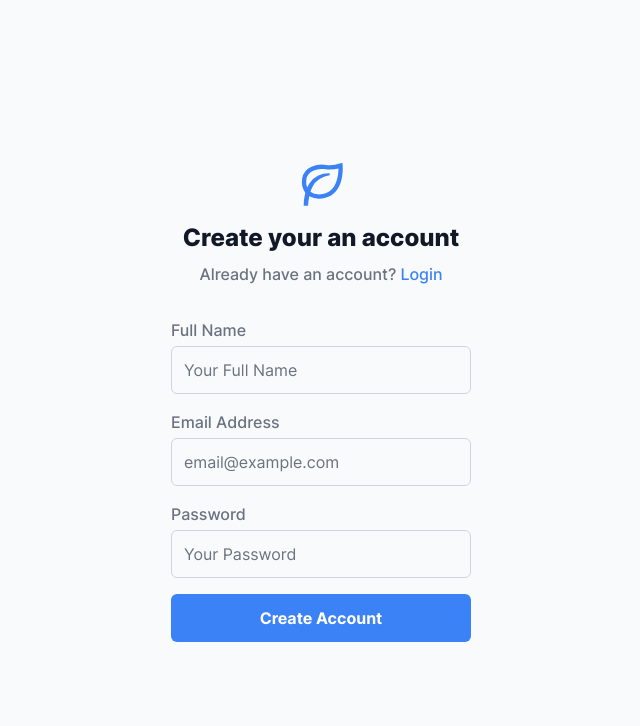
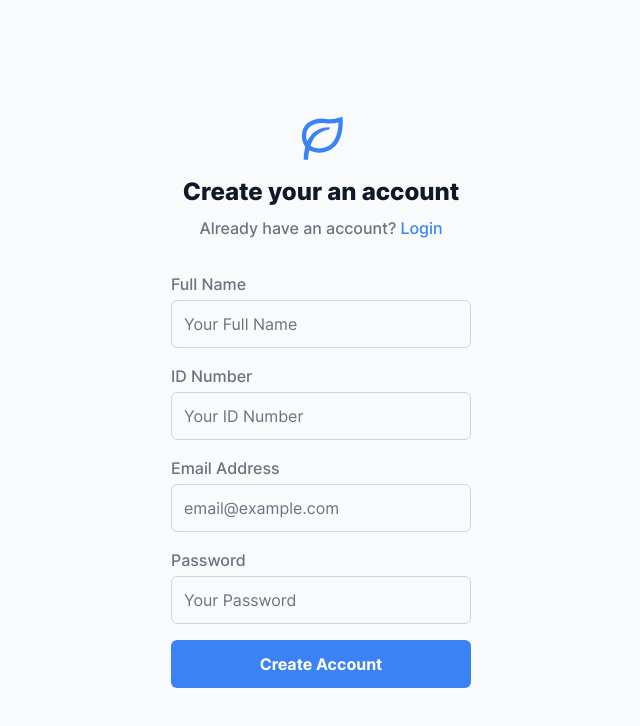
Before and after one commit to fajarfadillahh/siakad-dashboard-project, a React (Vite) app: page /register in a window 1280 px wide. Shown: the top 726 px of the page, without its empty margins (319-959 px from the left). Built offline with nearby package versions, Linux system fonts and the light colour scheme.

Commit message:
modified: login & register page

```diff
--- a/src/pages/Login.jsx
+++ b/src/pages/Login.jsx
@@ -1,8 +1,16 @@
 import React from "react";
 import { BiLeaf } from "react-icons/bi";
-import { Link } from "react-router-dom";
+import { Link, useNavigate } from "react-router-dom";
 
 export default function Login() {
+  const navigate = useNavigate();
+
+  // handle navigate to "/" page or "dashboard" page
+  const handleNavigate = (e) => {
+    e.preventDefault();
+    navigate("/");
+  };
+
   return (
     <main className="flex h-screen w-full items-center justify-center">
       <div className="grid justify-center gap-8">
@@ -39,7 +47,7 @@ export default function Login() {
           </label>
 
           <Link
-            to="/"
+            to="#"
             className="justify-self-end text-[14px] font-medium text-blue-500 hover:underline"
           >
             Forgot Password?
@@ -48,7 +56,7 @@ export default function Login() {
           <button
             type="submit"
             className="flex h-[48px] items-center justify-center rounded-md bg-blue-500 font-bold text-white hover:bg-blue-600"
-            onClick={(e) => e.preventDefault()}
+            onClick={handleNavigate}
           >
             Login
           </button>
--- a/src/pages/Register.jsx
+++ b/src/pages/Register.jsx
@@ -1,8 +1,16 @@
 import React from "react";
 import { BiLeaf } from "react-icons/bi";
-import { Link } from "react-router-dom";
+import { Link, useNavigate } from "react-router-dom";
 
 export default function Register() {
+  const navigate = useNavigate();
+
+  // handle navigate to "/" page or "dashboard" page
+  const handleNavigate = (e) => {
+    e.preventDefault();
+    navigate("/");
+  };
+
   return (
     <main className="flex h-screen w-full items-center justify-center">
       <div className="grid justify-center gap-8">
@@ -30,6 +38,15 @@ export default function Register() {
           </label>
 
           <label className="grid gap-1">
+            <span className="font-medium text-gray-500">ID Number</span>
+            <input
+              type="number"
+              placeholder="Your ID Number"
+              className="h-[48px] rounded-md border-gray-300 bg-transparent font-semibold text-gray-900 placeholder:font-normal placeholder:text-gray-500 focus:border-blue-500 focus:ring focus:ring-blue-200 focus:ring-opacity-50"
+            />
+          </label>
+
+          <label className="grid gap-1">
             <span className="font-medium text-gray-500">Email Address</span>
             <input
               type="email"
@@ -50,7 +67,7 @@ export default function Register() {
           <button
             type="submit"
             className="flex h-[48px] items-center justify-center rounded-md bg-blue-500 font-bold text-white hover:bg-blue-600"
-            onClick={(e) => e.preventDefault()}
+            onClick={handleNavigate}
           >
             Create Account
           </button>
```
